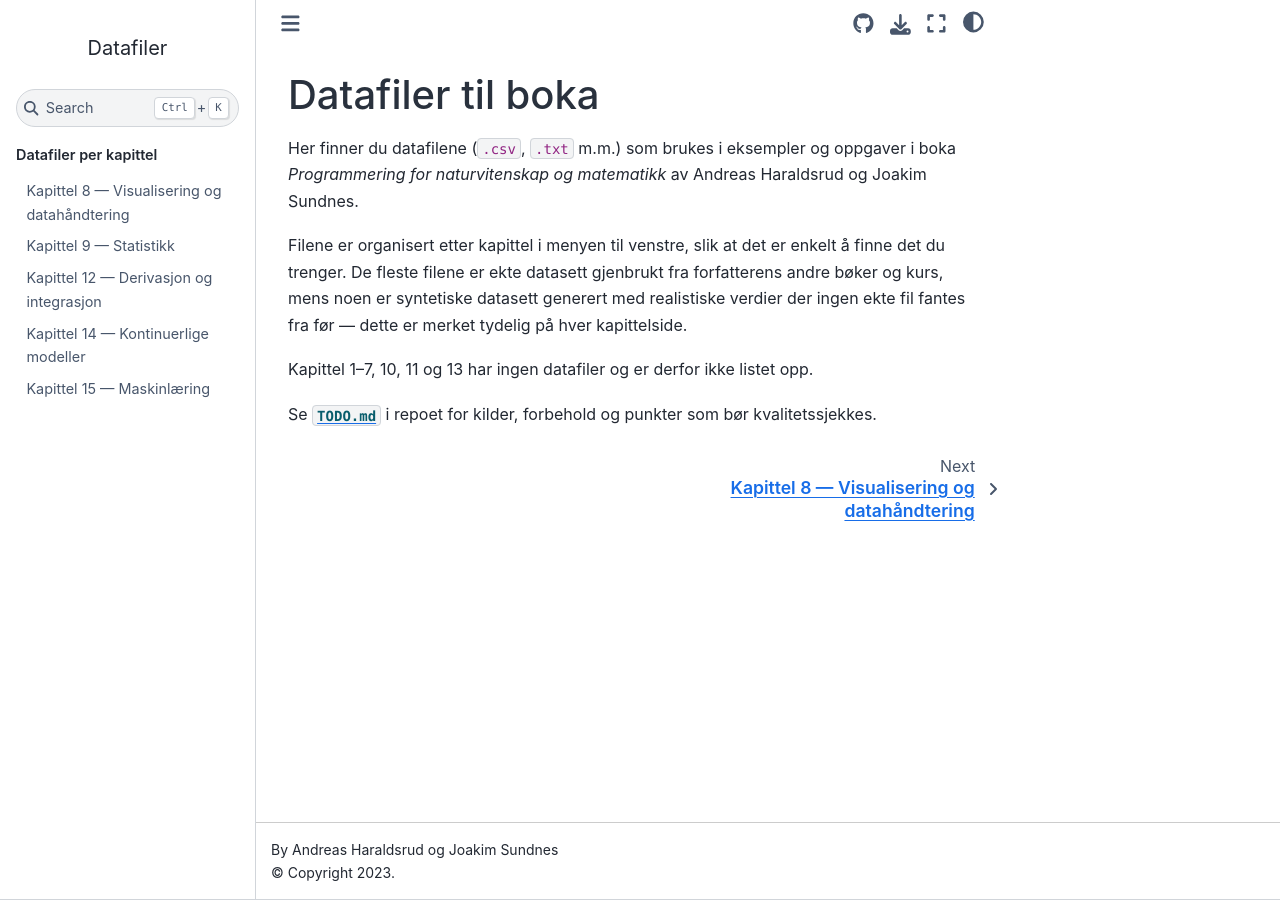
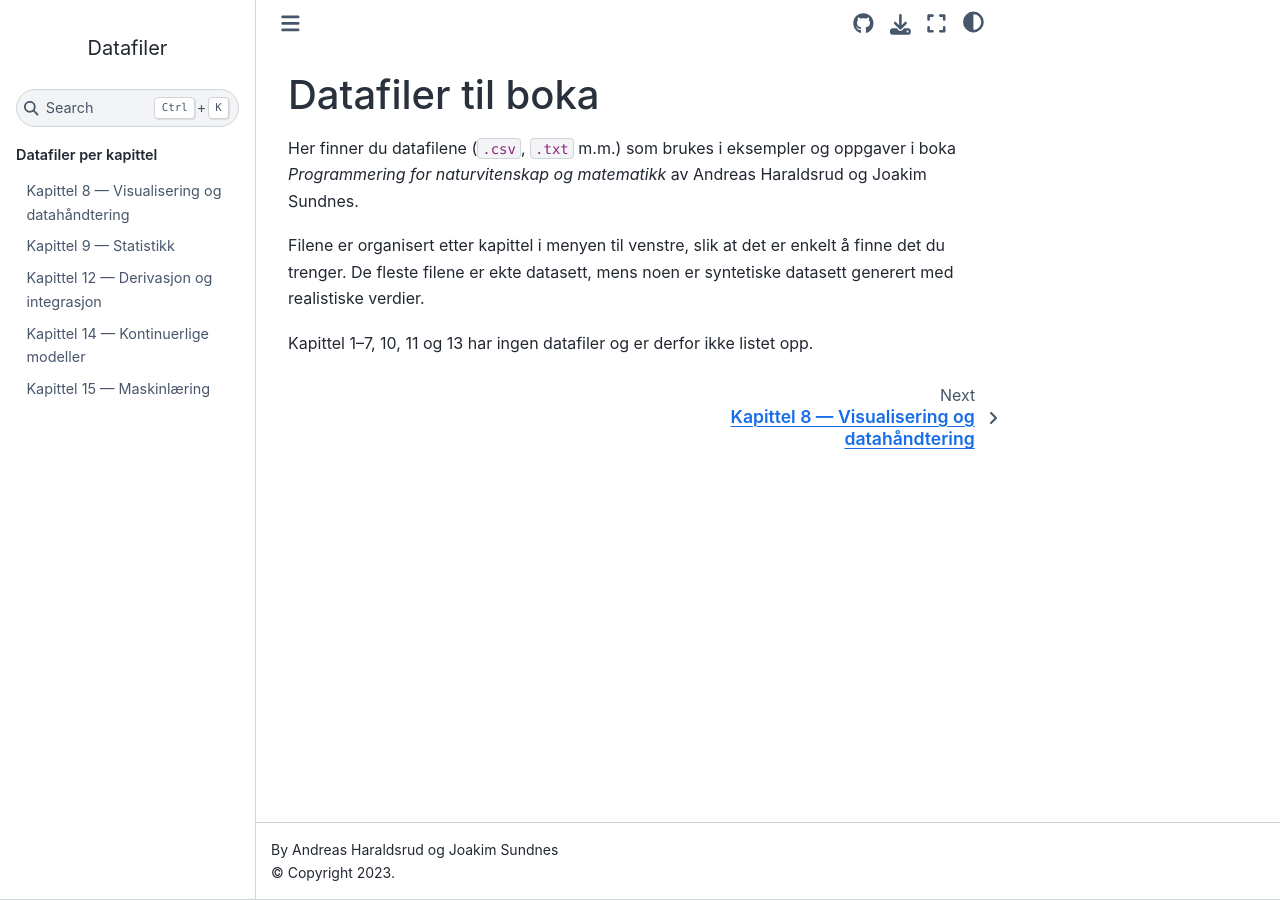
Before and after one commit to ProgNatMat/datafiler, a Jupyter Book: the page built from intro.md, in a window 1280 px wide. Built offline with Jupyter Book 1.0.4 settings and Sphinx 7.4.7 and the Sphinx Book theme 1.1.4, drawn with Linux system fonts in a browser that asks for light colours.

Commit message:
Update intro.md

```diff
--- a/intro.md
+++ b/intro.md
@@ -4,11 +4,7 @@ Her finner du datafilene (`.csv`, `.txt` m.m.) som brukes i eksempler og oppgave
 *Programmering for naturvitenskap og matematikk* av Andreas Haraldsrud og Joakim Sundnes.
 
 Filene er organisert etter kapittel i menyen til venstre, slik at det er enkelt å finne det du
-trenger. De fleste filene er ekte datasett gjenbrukt fra forfatterens andre bøker og kurs, mens
-noen er syntetiske datasett generert med realistiske verdier der ingen ekte fil fantes fra før —
-dette er merket tydelig på hver kapittelside.
+trenger. De fleste filene er ekte datasett, mens
+noen er syntetiske datasett generert med realistiske verdier.
 
 Kapittel 1–7, 10, 11 og 13 har ingen datafiler og er derfor ikke listet opp.
-
-Se [`TODO.md`](https://github.com/andreasdh/programmering-for-naturvitenskap-og-matematikk/blob/main/TODO.md)
-i repoet for kilder, forbehold og punkter som bør kvalitetssjekkes.
```
